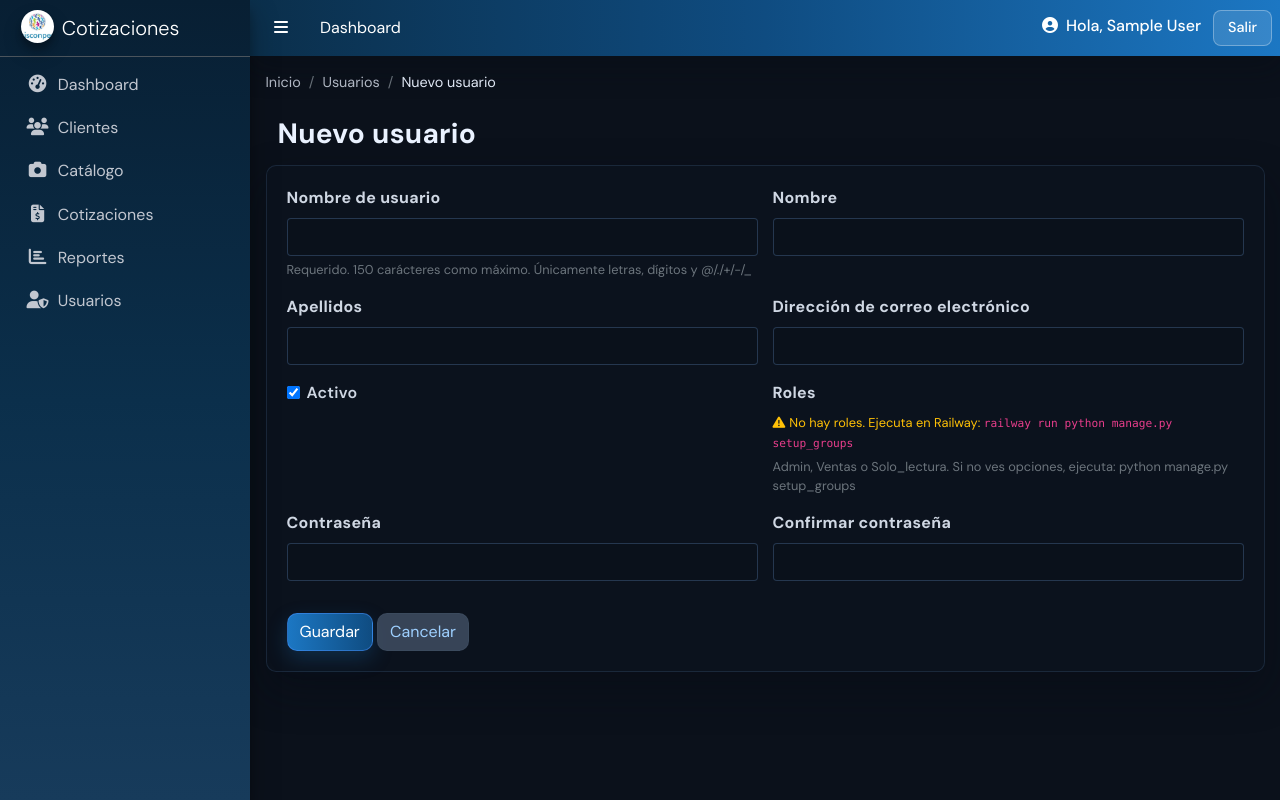
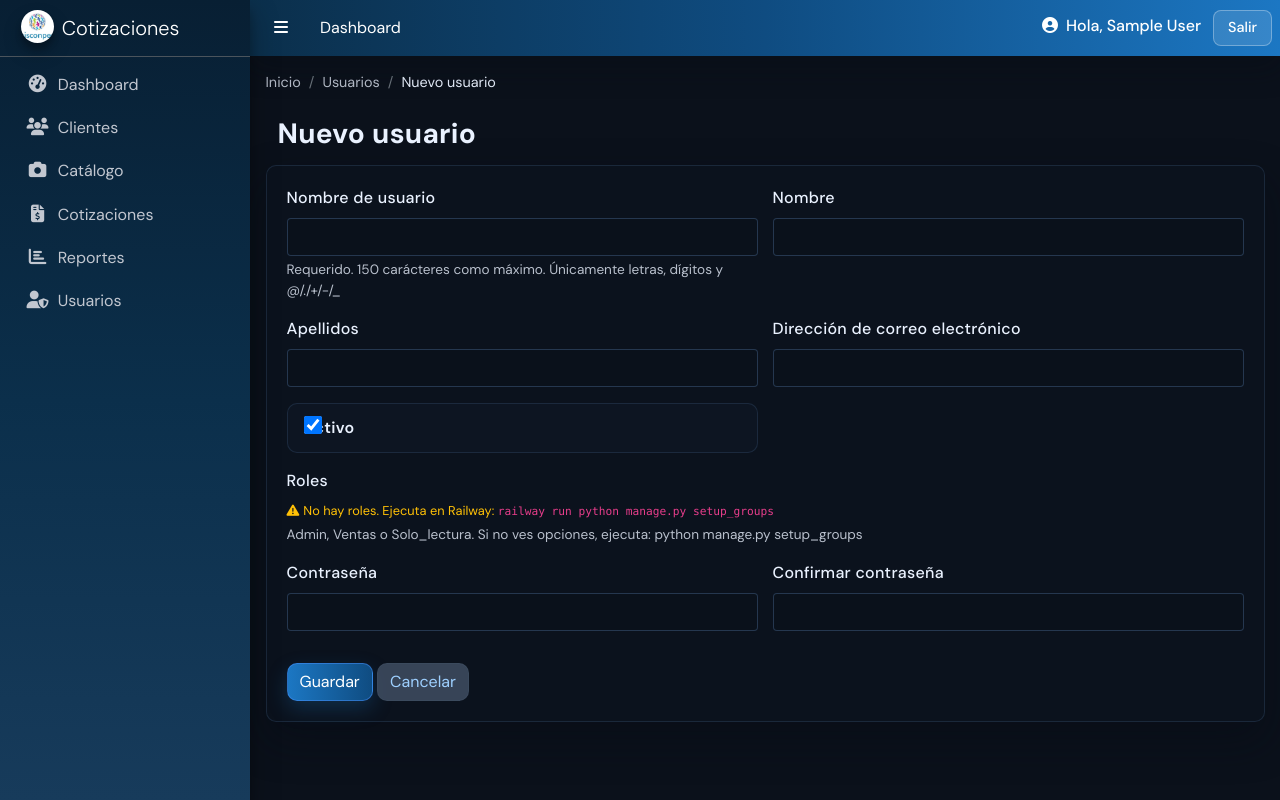
Before and after one commit to Adrian3strada/cotizaciones-backend, a Django app: page /usuarios/nuevo/ in a window 1280 px wide. Run offline with Django 5.2, Linux system fonts and the light colour scheme; the visitor is signed in with stand-in values (Sample User, id 1); parts of the project's set-up code (start-up, migrations or seed data) failed here and were passed over; some libraries are stand-ins or nearby versions.

Commit message:
cambio de diseño

```diff
--- a/static/css/custom.css
+++ b/static/css/custom.css
@@ -314,6 +314,99 @@ body {
 .theme-dark .form-control:focus {
     border-color: rgba(98, 195, 255, 0.7);
     box-shadow: 0 0 0 0.15rem rgba(98, 195, 255, 0.25);
+}
+
+.theme-dark .form-control::placeholder {
+    color: rgba(234, 242, 255, 0.4);
+}
+
+/* Formulario de usuario: checkboxes y roles */
+.user-form-card .form-group label {
+    color: var(--brand-text);
+    font-weight: 500;
+}
+
+.user-form-card .form-text.text-muted {
+    color: var(--brand-muted) !important;
+    font-size: 0.85rem;
+}
+
+.user-form-roles .roles-checkbox-group {
+    display: flex;
+    flex-wrap: wrap;
+    gap: 10px;
+}
+
+.user-form-roles .form-check {
+    margin: 0;
+    padding: 0;
+}
+
+.user-form-roles .form-check {
+    display: flex;
+    align-items: center;
+    margin-bottom: 0;
+}
+
+.user-form-roles .form-check-label {
+    display: flex;
+    align-items: center;
+    gap: 8px;
+    padding: 10px 16px;
+    margin-left: 0;
+    background: rgba(16, 27, 40, 0.8);
+    border: 1px solid rgba(86, 127, 175, 0.3);
+    border-radius: 10px;
+    cursor: pointer;
+    transition: all 0.2s ease;
+    color: var(--brand-text);
+    flex: 1;
+}
+
+.user-form-roles .form-check-label:hover {
+    border-color: rgba(98, 195, 255, 0.5);
+    background: rgba(20, 40, 65, 0.9);
+}
+
+.user-form-roles .form-check-input {
+    flex-shrink: 0;
+}
+
+.user-form-roles .form-check-input:checked + .form-check-label {
+    border-color: rgba(72, 146, 255, 0.7);
+    background: rgba(72, 146, 255, 0.15);
+    box-shadow: 0 0 0 1px rgba(72, 146, 255, 0.3);
+}
+
+.theme-dark .form-check-input {
+    width: 18px;
+    height: 18px;
+    margin: 0;
+    background-color: rgba(10, 18, 28, 0.9);
+    border: 1.5px solid rgba(86, 127, 175, 0.5);
+    cursor: pointer;
+}
+
+.theme-dark .form-check-input:checked {
+    background-color: var(--brand-primary);
+    border-color: var(--brand-primary);
+}
+
+.theme-dark .form-check-input:focus {
+    box-shadow: 0 0 0 0.2rem rgba(72, 146, 255, 0.35);
+}
+
+.theme-dark .form-check-label {
+    color: var(--brand-text);
+    cursor: pointer;
+}
+
+/* Activo checkbox en formulario usuario */
+.user-form-card .form-check.mb-3 {
+    padding: 12px 16px;
+    background: rgba(16, 27, 40, 0.5);
+    border-radius: 10px;
+    border: 1px solid rgba(86, 127, 175, 0.2);
 }
 
 /* Quote form – Items table (bordes acorde al tema oscuro) */
--- a/templates/accounts/user_form.html
+++ b/templates/accounts/user_form.html
@@ -19,18 +19,18 @@
     </div>
 </div>
 
-<div class="card card-primary">
+<div class="card card-primary user-form-card">
     <div class="card-body">
         <form method="post">
             {% csrf_token %}
             <div class="row">
                 {% for field in form %}
-                    <div class="col-12 col-md-6">
+                    <div class="col-12 {% if field.name == 'groups' %}col-md-12{% else %}col-md-6{% endif %}">
                         {% if field.name == 'groups' %}
-                        <div class="form-group mb-3">
-                            <label>{{ field.label }}</label>
+                        <div class="form-group mb-3 user-form-roles">
+                            <label class="d-block mb-2">{{ field.label }}</label>
                             {% if field.field.queryset %}
-                            <div class="form-check-group pl-0">
+                            <div class="roles-checkbox-group">
                                 {{ field }}
                             </div>
                             {% else %}
--- a/templates/base.html
+++ b/templates/base.html
@@ -13,7 +13,7 @@
         href="https://fonts.googleapis.com/css2?family=DM+Sans:ital,opsz,wght@0,9..40,300;0,9..40,400;0,9..40,500;0,9..40,600;0,9..40,700;1,9..40,400&display=swap">
     <link rel="stylesheet" href="https://cdn.jsdelivr.net/npm/@fortawesome/fontawesome-free@6.5.2/css/all.min.css">
     <link rel="stylesheet" href="https://cdn.jsdelivr.net/npm/admin-lte@3.2/dist/css/adminlte.min.css">
-    <link rel="stylesheet" href="{% static 'css/custom.css' %}?v=20250317">
+    <link rel="stylesheet" href="{% static 'css/custom.css' %}?v=20250318">
 </head>
 
 <body class="hold-transition sidebar-mini theme-dark">
--- a/templates/base_auth.html
+++ b/templates/base_auth.html
@@ -12,7 +12,7 @@
         href="https://fonts.googleapis.com/css?family=Source+Sans+Pro:300,400,400i,700&display=fallback">
     <link rel="stylesheet" href="https://cdn.jsdelivr.net/npm/@fortawesome/fontawesome-free@6.5.2/css/all.min.css">
     <link rel="stylesheet" href="https://cdn.jsdelivr.net/npm/admin-lte@3.2/dist/css/adminlte.min.css">
-    <link rel="stylesheet" href="{% static 'css/custom.css' %}?v=20250317">
+    <link rel="stylesheet" href="{% static 'css/custom.css' %}?v=20250318">
 </head>
 
 <body class="hold-transition auth-body">
```
